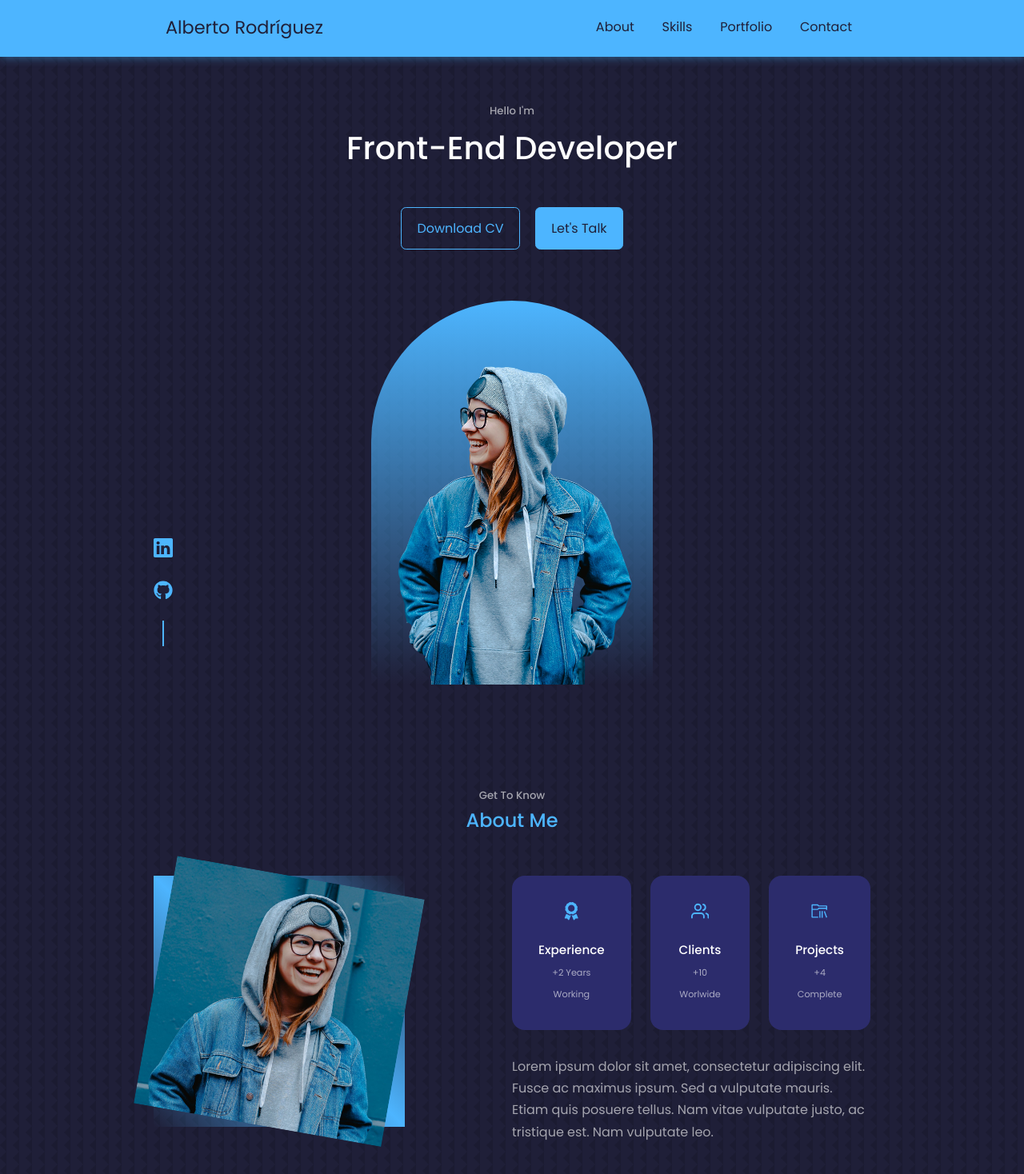
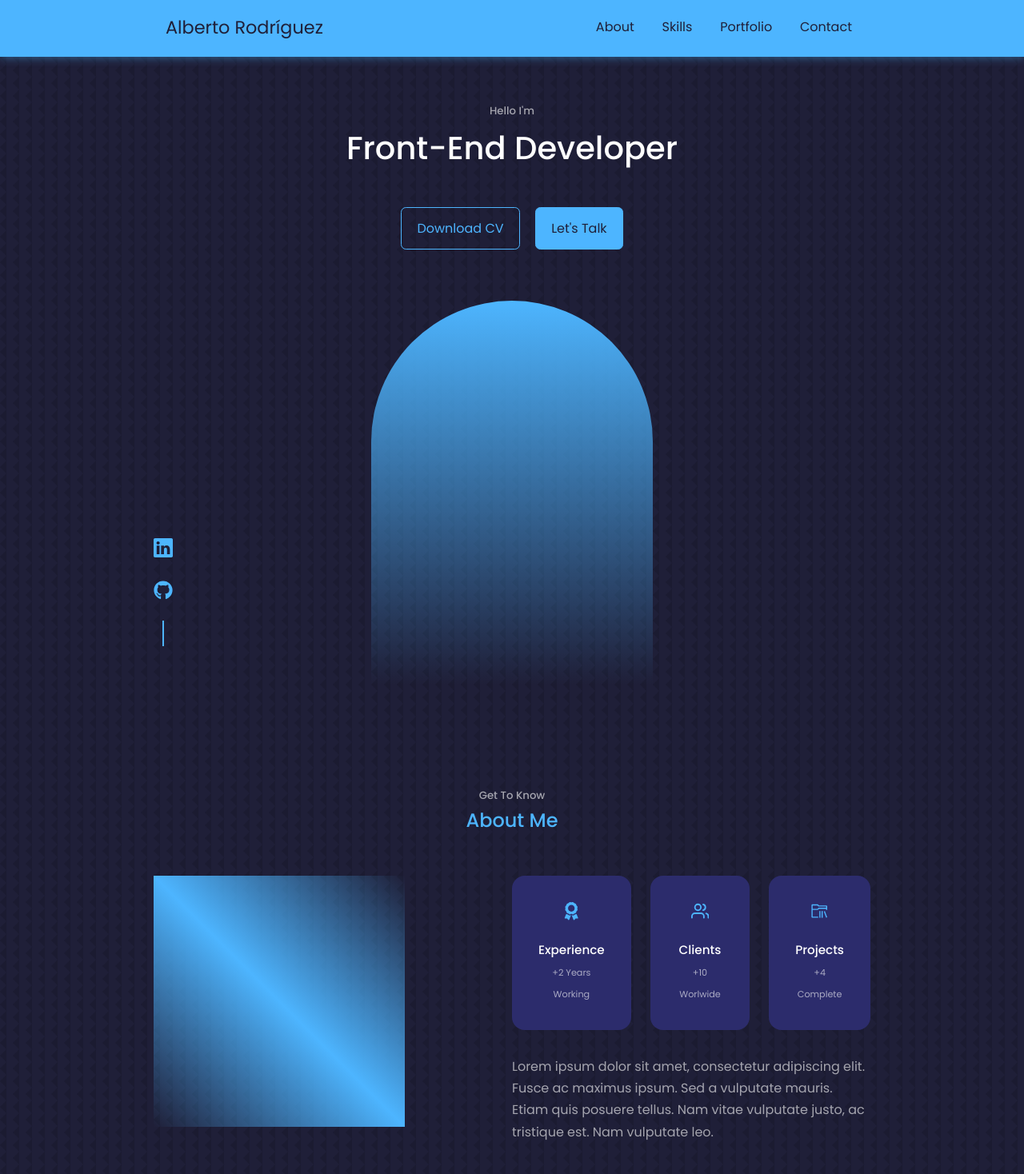
Before and after one commit to albertorg/Portfolio, a React (Create React App) app: page / in a window 1280 px wide. Shown: the top 1468 px of the page at 80% size. Built offline with nearby package versions, Linux system fonts and the light colour scheme.

Commit message:
disabled  test image

```diff
--- a/src/components/about/About.js
+++ b/src/components/about/About.js
@@ -14,7 +14,7 @@ export const About = () => {
       <div className='container about_container '>
         <div className='about_me'>
           <div className='about_me-image'>
-            <img src={ ME } alt=" Alberto Rodriguez"/>
+            {/* <img src={ ME } alt=" Alberto Rodriguez"/> */}
           </div>
         </div>
 
--- a/src/components/header/Header.js
+++ b/src/components/header/Header.js
@@ -14,7 +14,7 @@ export const Header = () => {
         <HeaderSocials />
 
         <div className='me'>
-          <img src={ ME } alt="alberto rodriguez"/>
+          {/* <img src={ ME } alt="alberto rodriguez"/> */}
         </div>
       </div>
     </header>
```
